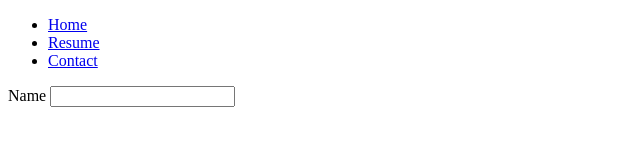
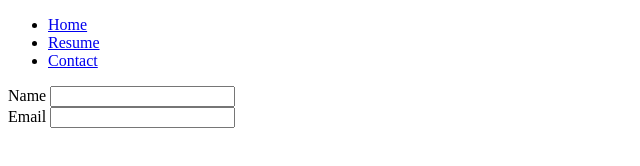
Before and after one commit to microtrain/microtrain.github.io, a plain HTML site: page contact.html in a window 1280 px wide. Shown: the whole page, without its empty margins (0-640 px from the left). Drawn offline with Linux system fonts and the light colour scheme.

Commit message:
Added the input field for email

```diff
--- a/contact.html
+++ b/contact.html
@@ -21,6 +21,11 @@
                 <input id="name" type="text" name="name">
             </div>
 
+            <div>
+                <label for="email">Email</label>
+                <input id="email" type="text" name="_replyto">
+            </div>
+
         </form>
     </body>
 </html>
```
